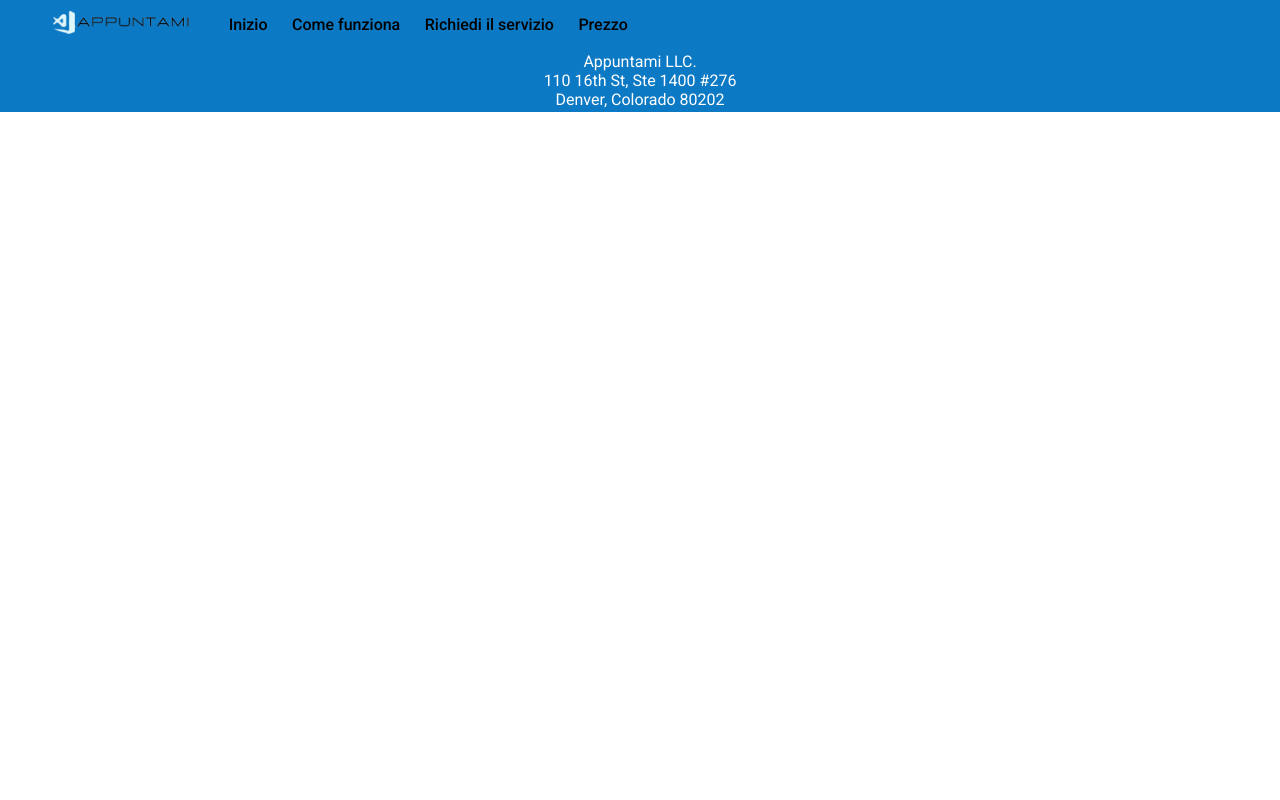
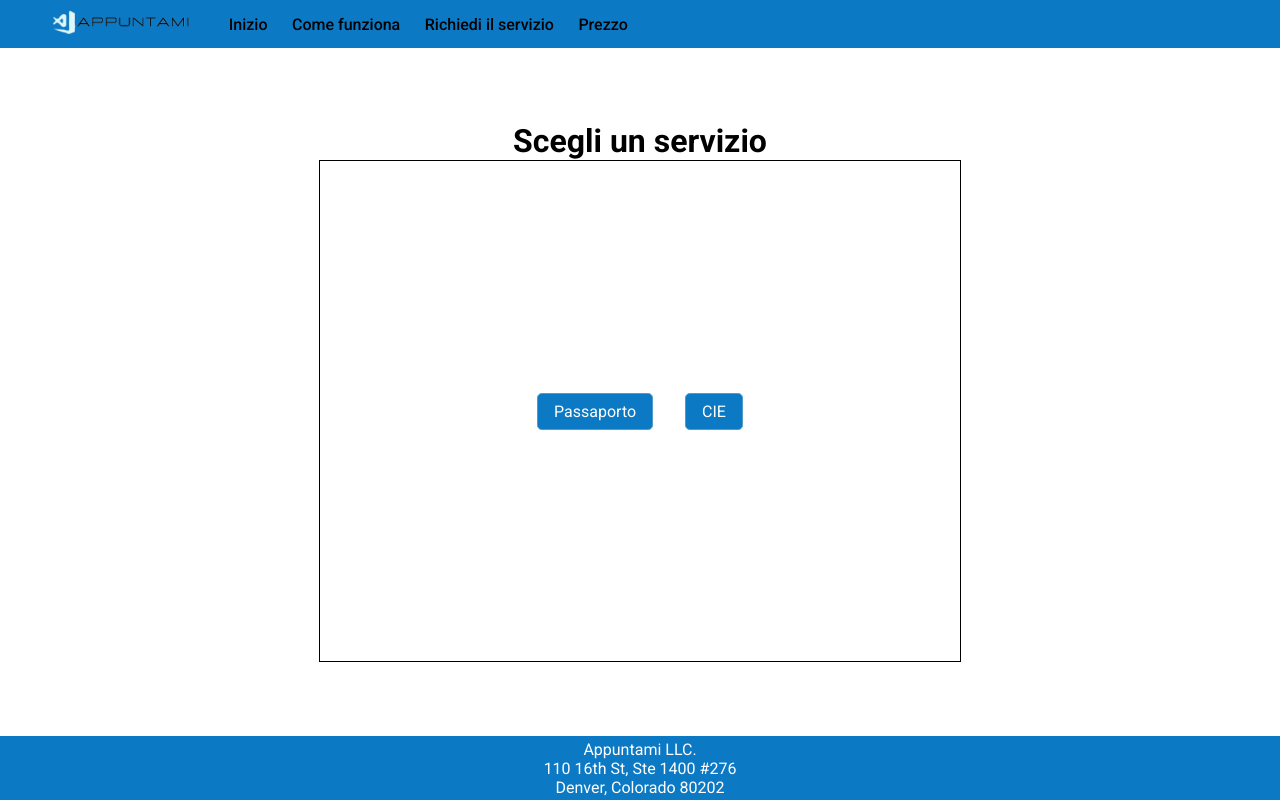
Before and after one commit to Germanilu/Prenotami, a React (Create React App) app: page /choose-service in a window 1280 px wide. Built offline with nearby package versions, Linux system fonts and the light colour scheme.

Commit message:
Feat: Chose-service page

```diff
--- a/src/App.js
+++ b/src/App.js
@@ -2,6 +2,7 @@ import React from 'react';
 import './index.css';
 import Header from './Components/Header/index.jsx';
 import Home from './Components/Home/Home.jsx';
+import ChooseService from './Components/ChooseService/';
 import Footer from '../src/Components/Footer/Footer.jsx';
 import Form from '../src/Components/Form/Form.jsx';
 import { BrowserRouter, Routes, Route } from 'react-router-dom';
@@ -17,6 +18,7 @@ function App() {
     <Routes>
       <Route path='/' element={<Home/>}/>
       <Route path='/reserve' element={<Form/>}/>
+      <Route path='/choose-service' element={<ChooseService/>}/>
     </Routes>
     <Footer/>
   </BrowserRouter>
--- /dev/null
+++ b/src/Components/ChooseService/index.jsx
@@ -0,0 +1,22 @@
+import './index.scss';
+import {useNavigate} from 'react-router-dom';
+
+const ChooseService = () => {
+
+    const navigate = useNavigate();
+
+
+    return(
+        <div className="choose-service-design">
+            <h1>Scegli un servizio</h1>
+            <div className="service-button-container">
+
+            <div className='reserve-button' onClick={() => navigate('/reserve')}>Passaporto</div>
+            <div className='reserve-button' onClick={() => navigate('/reserve')}>CIE</div>
+            </div>
+
+        </div>
+    )
+}
+
+export default ChooseService;
--- /dev/null
+++ b/src/Components/ChooseService/index.scss
@@ -0,0 +1,26 @@
+.choose-service-design{
+    height: 86vh;
+    display: flex;
+    flex-direction: column;
+    align-items: center;
+    justify-content: center;
+
+
+    .service-button-container{
+        width: 50%;
+        min-height: 500px;
+        border: 1px solid black;
+        display: flex;
+        flex-direction: row;
+        align-items: center;
+        justify-content: center;
+        gap: 2rem;
+
+        & button{
+            width: 20%;
+            height: 25px;
+
+
+        }
+    }
+}
--- a/src/Components/Form/Form.scss
+++ b/src/Components/Form/Form.scss
@@ -1,7 +1,7 @@
 @import '../../global.scss';
 
 .form-design{
-    height: 85.7vh;
+    height: 86vh;
     display: flex;
     flex-direction: column;
     align-items: center;
--- a/src/Components/Home/Home.jsx
+++ b/src/Components/Home/Home.jsx
@@ -29,7 +29,7 @@ function Home() {
         <h2 className='box-title'>Prenota un'appuntamento </h2>
         <h2 className='box-title-second-row'>Presso il tuo consolato</h2>
         <div className='action-box'>
-          <div className='reserve-button'  onClick={() => navigate('/reserve')}>Richiedi il servizio</div>
+          <div className='reserve-button'  onClick={() => navigate('/choose-service')}>Richiedi il servizio</div>
           <a className='information-button' href='#howork'>Come funziona</a>
         </div>
       </div>
@@ -60,7 +60,7 @@ function Home() {
 
         <div className='request-box'>
           <h2>Richiedi il servizio</h2>
-          <div className='reserve-button' onClick={() => navigate('/reserve')}>Richiedi il servizio</div>
+          <div className='reserve-button' onClick={() => navigate('/choose-service')}>Richiedi il servizio</div>
           <p>Ti ricordiamo che il tempo di attesa stimato per l'effettiva prenotazione e pari a 5-10 giorni lavorativi</p>
         </div>
       </div>
```
